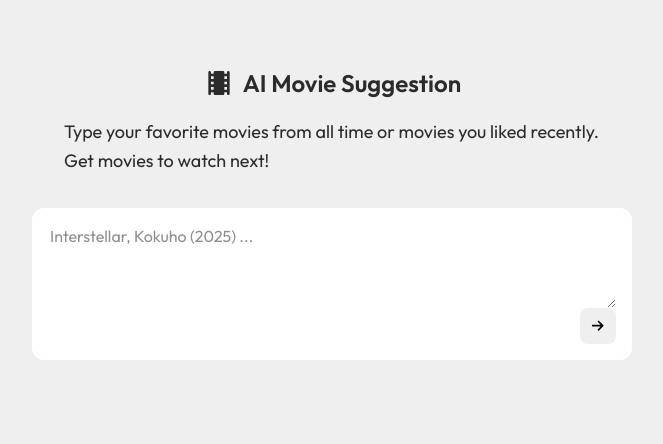
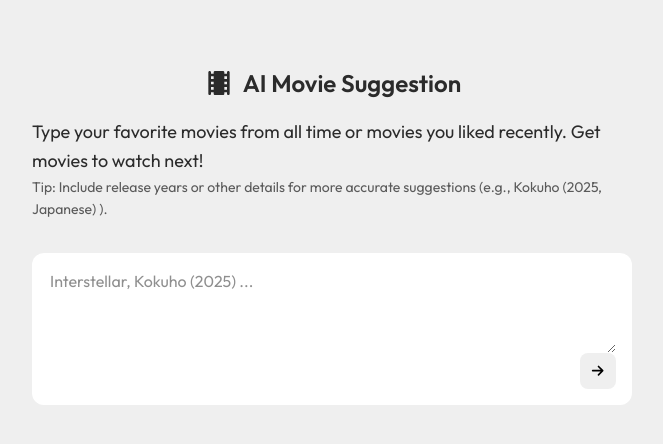
Before and after one commit to chocolat5/ai-movie-suggestion, a React (Vite) app: page / in a window 1280 px wide. Shown: the top 444 px of the page, without its empty margins (308-971 px from the left). Built offline with nearby package versions, Linux system fonts and the light colour scheme.

Commit message:
chore: update App style

```diff
--- a/src/App.tsx
+++ b/src/App.tsx
@@ -2,13 +2,16 @@ import styled from "@emotion/styled";
 
 import { ChatView } from "@/components/models/ChatView";
 import { Movie as MovieIcon } from "@/components/ui/Icons";
+
+const StyledWrap = styled.div`
+  padding: var(--sp-3xl) var(--sp-xl);
+`;
 
 const StyledContainer = styled.section`
   display: flex;
   flex-direction: column;
   max-width: var(--container-sm);
   margin: 0 auto;
-  padding: var(--sp-3xl) var(--sp-xl) 0;
 `;
 
 const StyledTitle = styled.h1`
@@ -31,13 +34,18 @@ const StyledText = styled.p`
   font-size: var(--fs-md);
 `;
 
+const StyledTextTips = styled.p`
+  color: var(--c-text-sub);
+  font-size: var(--fs-sm);
+`;
+
 const StyledChatContainer = styled.div`
   margin: var(--sp-xl) 0 0;
 `;
 
 function App() {
   return (
-    <>
+    <StyledWrap>
       <StyledContainer>
         <StyledTitle>
           <MovieIcon />
@@ -45,14 +53,17 @@ function App() {
         </StyledTitle>
         <StyledText>
           Type your favorite movies from all time or movies you liked recently.
-          <br />
           Get movies to watch next!
         </StyledText>
+        <StyledTextTips>
+          Tip: Include release years or other details for more accurate
+          suggestions (e.g., Kokuho (2025, Japanese) ).
+        </StyledTextTips>
       </StyledContainer>
       <StyledChatContainer>
         <ChatView />
       </StyledChatContainer>
-    </>
+    </StyledWrap>
   );
 }
 
```
